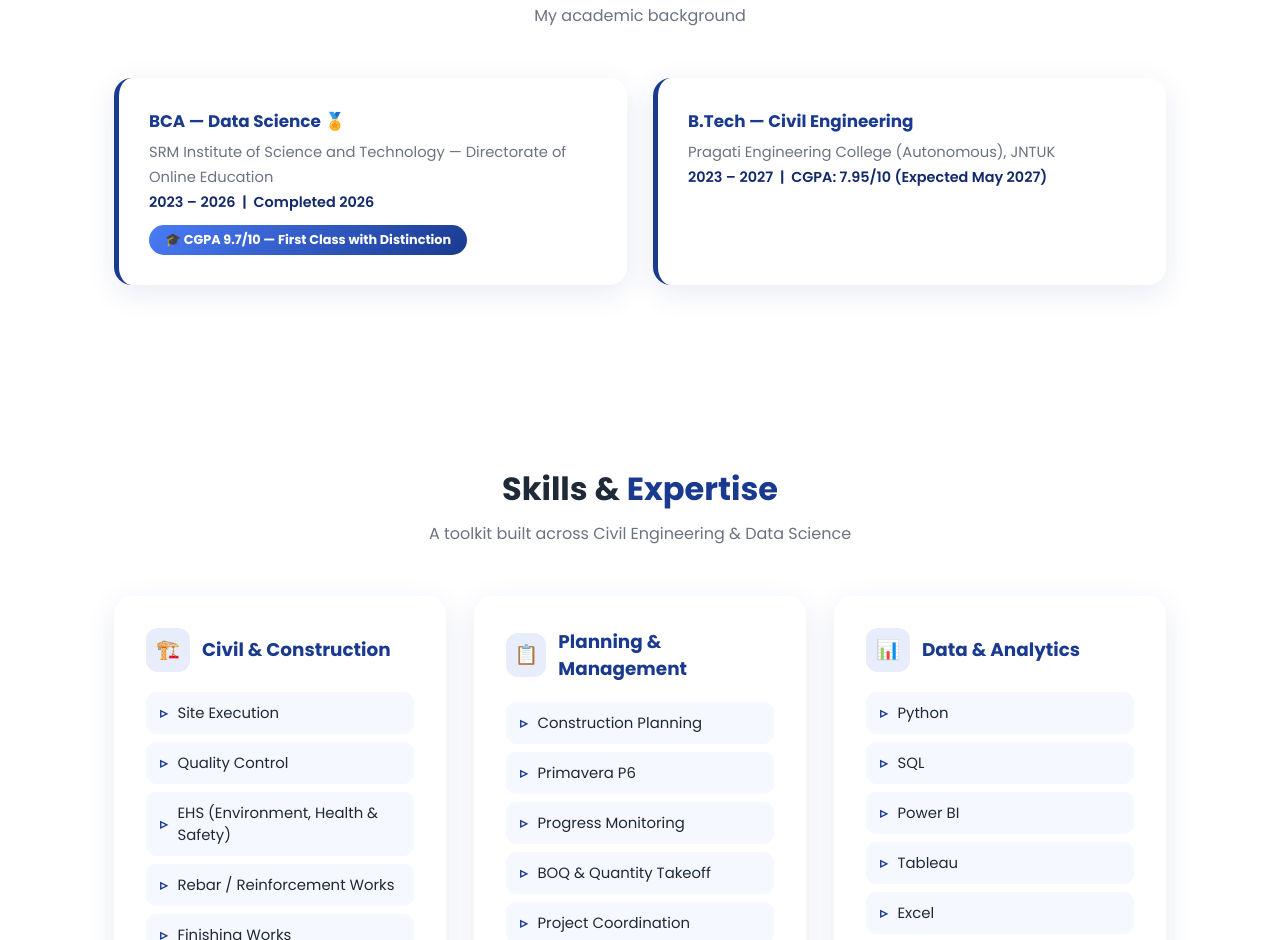
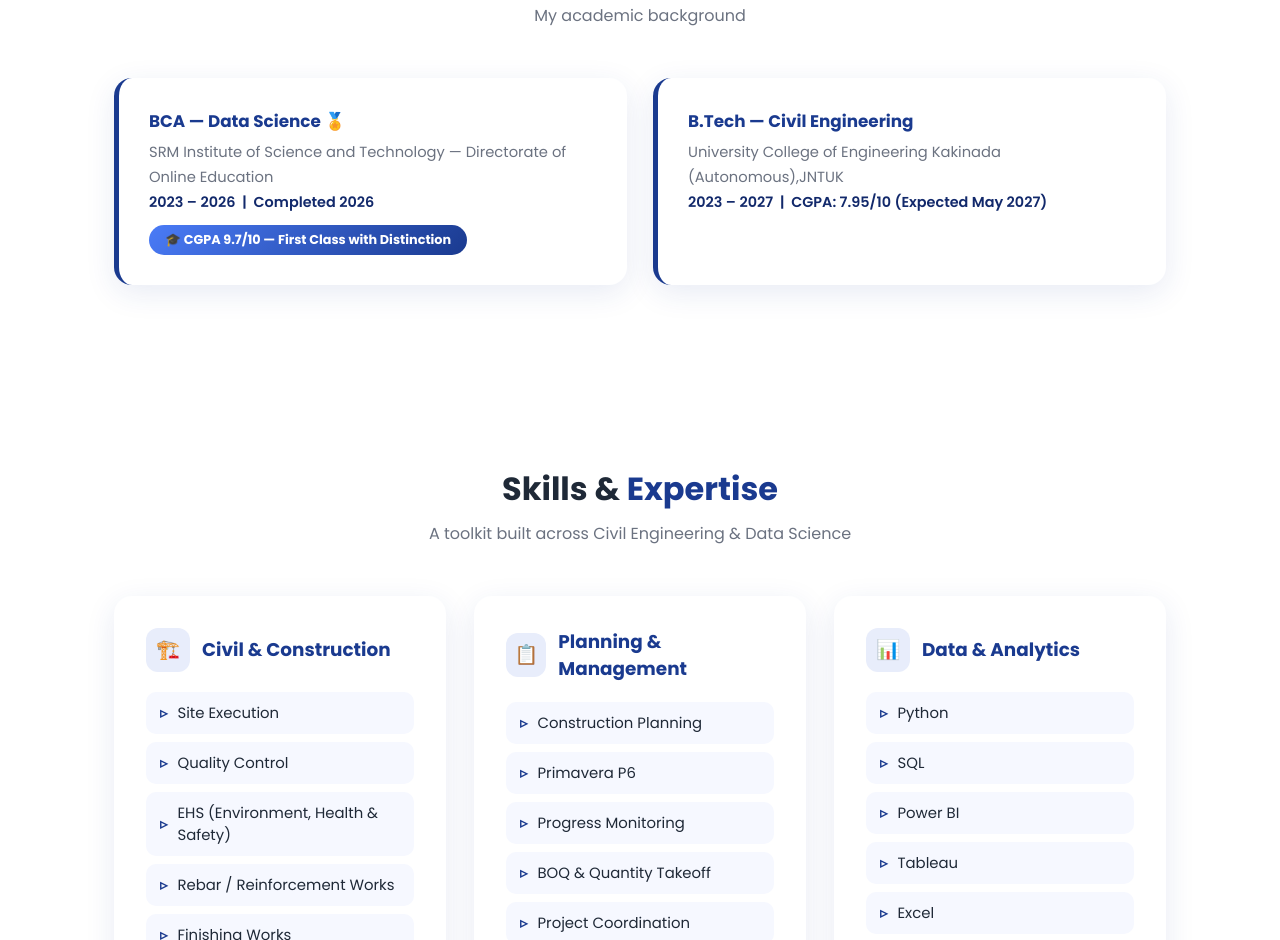
Before and after one commit to SionRani/sionrani.github.io, a plain HTML site: page index.html in a window 1280 px wide. Shown: the part 1629-2569 px from the top of the page. Drawn offline with Linux system fonts and the light colour scheme.

Commit message:
Update index.html

```diff
--- a/index.html
+++ b/index.html
@@ -250,7 +250,7 @@
     </div>
     <div class="edu-card">
       <h4>B.Tech — Civil Engineering</h4>
-      <p>Pragati Engineering College (Autonomous), JNTUK</p>
+      <p>University College of Engineering Kakinada (Autonomous),JNTUK</p>
       <p class="years">2023 – 2027 &nbsp;|&nbsp; CGPA: 7.95/10 (Expected May 2027)</p>
     </div>
   </div>
```
